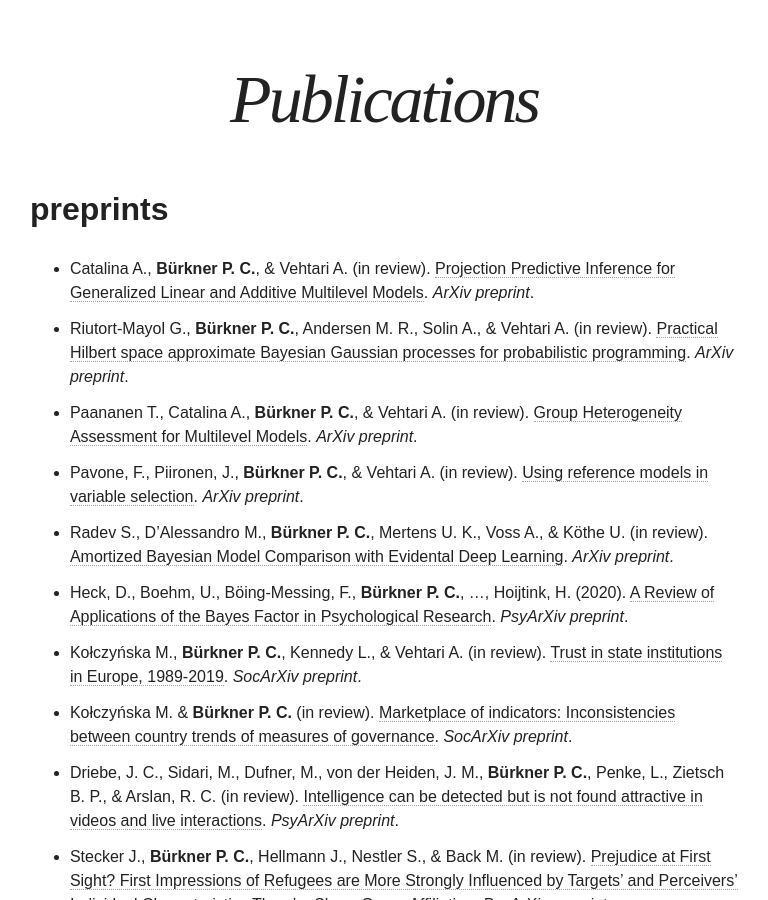
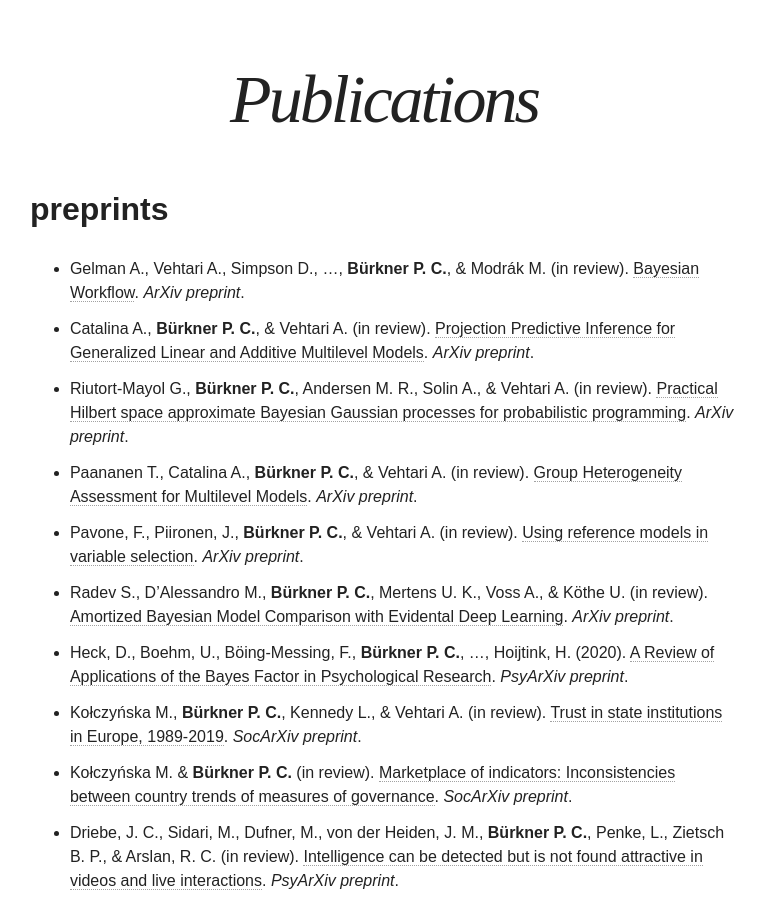
Before and after one commit to paul-buerkner/paul-buerkner.github.io, a Jekyll site: the page built from publications/index.md, in a window 1280 px wide and 900 px high, scrolled down 413 px. Shown: the whole window, without its empty margins (256-1024 px from the left). Built offline with Jekyll 4.4.1, drawn with Linux system fonts in a browser that asks for light colours; nearby versions of some CDN libraries.

Commit message:
add new preprint

```diff
--- a/publications/index.md
+++ b/publications/index.md
@@ -6,6 +6,7 @@ excerpt: "A list of my publications"
 
 ## preprints
 
+* Gelman A., Vehtari A., Simpson D., ..., **Bürkner P. C.**, & Modrák M. (in review). [Bayesian Workflow](https://arxiv.org/abs/2011.01808). *ArXiv preprint*.
 * Catalina A., **Bürkner P. C.**, & Vehtari A. (in review). [Projection Predictive Inference for Generalized Linear and Additive Multilevel Models](https://arxiv.org/abs/2010.06994). *ArXiv preprint*.
 * Riutort-Mayol G., **Bürkner P. C.**, Andersen M. R., Solin A., & Vehtari A. (in review). [Practical Hilbert space approximate Bayesian Gaussian processes for probabilistic programming](http://arxiv.org/abs/2004.11408). *ArXiv preprint*.
 * Paananen T., Catalina A., **Bürkner P. C.**, & Vehtari A. (in review). [Group Heterogeneity Assessment for Multilevel Models](http://arxiv.org/abs/2005.02773). *ArXiv preprint*.
```
